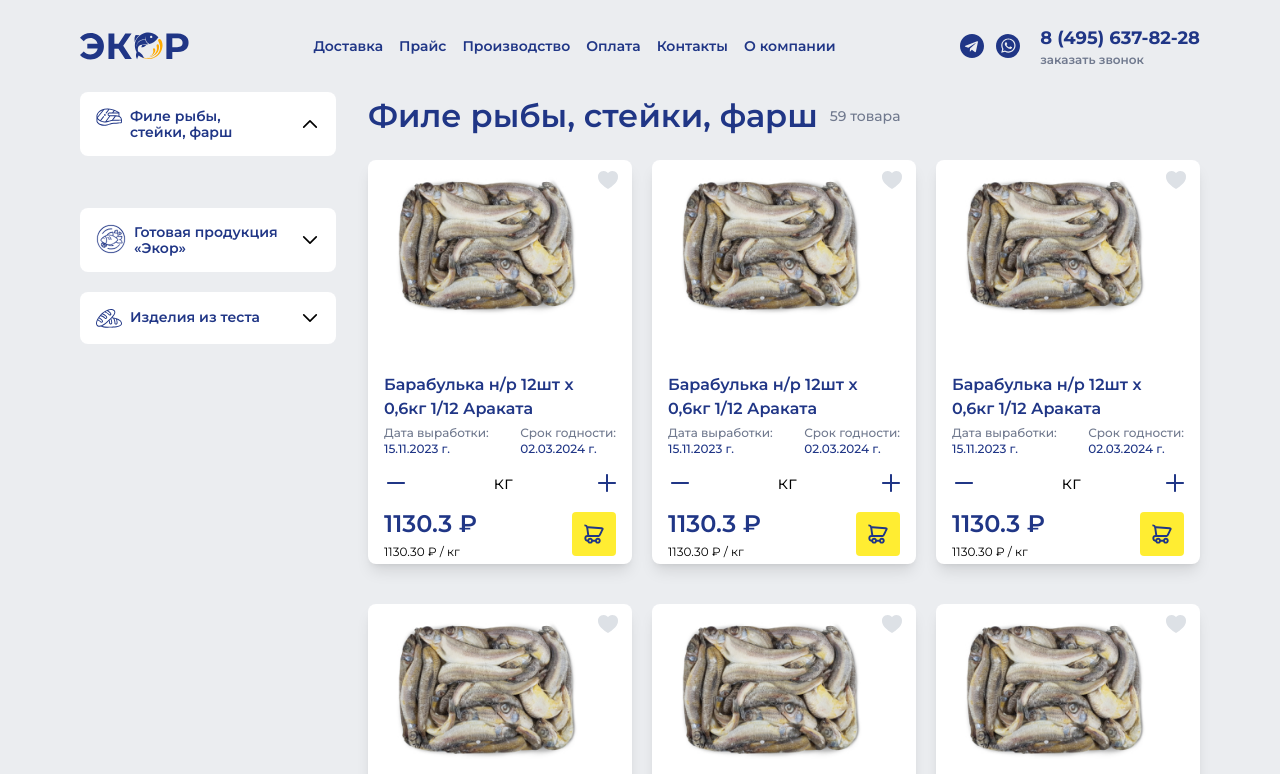
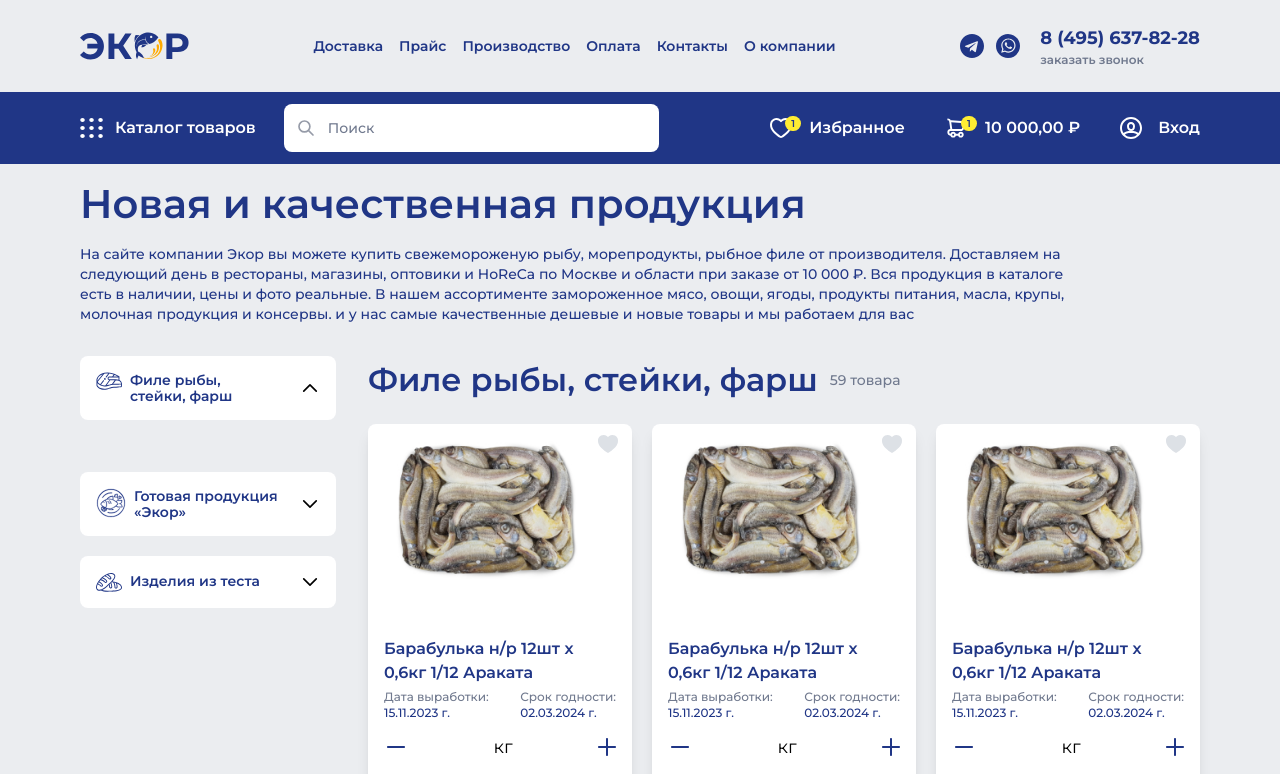
Before and after one commit to muhammadazizbek006/Ekor, a React (Vite) app: page /Catalog in a window 1280 px wide. Shown: the top 774 px of the page. Built offline with nearby package versions, Linux system fonts and the light colour scheme.

Commit message:
add catalog

```diff
--- a/src/layouts/MainLayout.jsx
+++ b/src/layouts/MainLayout.jsx
@@ -3,11 +3,13 @@ import Header from '../components/Header'
 import { Outlet } from 'react-router-dom'
 import Footer from '../components/Footer'
 import RequestForCooperation from '../components/home/RequestForCooperation'
+import HeroHill from '../components/home/HeroHill'
 
 const MainLayout = () => {
   return (
     <div className='flex flex-col min-h-screen '>
         <Header/>
+        <HeroHill/>
         <main className='grow'>
             <Outlet/>
         </main>
--- a/src/pages/Catalog.jsx
+++ b/src/pages/Catalog.jsx
@@ -114,7 +114,13 @@ const Catalog = () => {
   };
   return (
     <section>
-    <div className="containerb flex">
+    <div className="containerb">
+        <div className="mb-8">
+            <h2 className="text-head text-40 leading-40 font-semibold mb-5">Hовая и качественная продукция</h2>
+            <p className="text-sm font-medium text-head max-w-[999px] ">На сайте компании Экор вы можете купить свежемороженую рыбу, морепродукты, рыбное филе от производителя. Доставляем на следующий день в рестораны, магазины, оптовики и HoReCa по Москве и области при заказе от 10 000 ₽. Вся продукция в каталоге есть в наличии, цены и фото реальные. В нашем ассортименте замороженное мясо, овощи, ягоды, продукты питания, масла, крупы, молочная продукция и консервы. и у нас самые качественные дешевые и новые товары и мы работаем для вас</p>
+
+        </div>
+        <div className="flex ">
         {/* left draw filter */}
         <div className="mr-8">
             {/* file fish */}
@@ -232,6 +238,7 @@ const Catalog = () => {
 
         {/* right */}
         <div className="flex flex-col">
+
             <div className="flex items-center mb-5">
             <h3 className="text-[32px] font-semibold text-head mr-3">
                 Филе рыбы, стейки, фарш
@@ -420,6 +427,8 @@ const Catalog = () => {
             </ul>
             </div>
         </div>
+
+        </div>
     </div>
   </section>
   )
```
Lines whose indentation alone changed are shown as unchanged.
